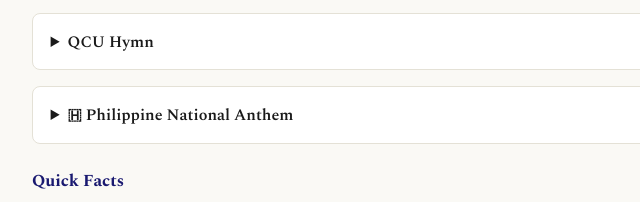
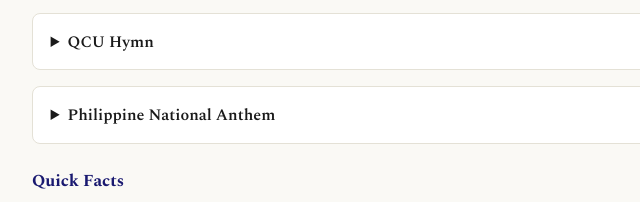
Before and after one commit to KianoRoku18Ino/ws101-personal-portfolio, a plain HTML site: page index.html in a window 1280 px wide. Shown: the part 1227-1429 px from the top of the page, 252-892 px from the left. Drawn offline with nearby package versions, Linux system fonts and the light colour scheme.

Commit message:
final commit

```diff
--- a/index.html
+++ b/index.html
@@ -217,11 +217,11 @@
             </p>
           </details>
 
-          <!-- Prayer — audio not recorded/sourced yet, same pattern as
-             the placeholder notes under Interests further down: say
-             what's missing instead of leaving an empty section -->
+           <!-- Philippine National Anthem — uses a native audio player
+             with the local MP3 recording. The credit line identifies
+             Lupang Hinirang without reproducing its lyrics. -->
           <details class="info-box">
-            <summary>🇭 Philippine National Anthem</summary>
+            <summary>Philippine National Anthem</summary>
             <audio controls>
               <source
                 src="assets/audio/QCU_Philippine_Anthem.mp3"
```
Also changed, not shown: 260003GalaridoPortfolio.html (+4 -4 lines), 2 other files.
